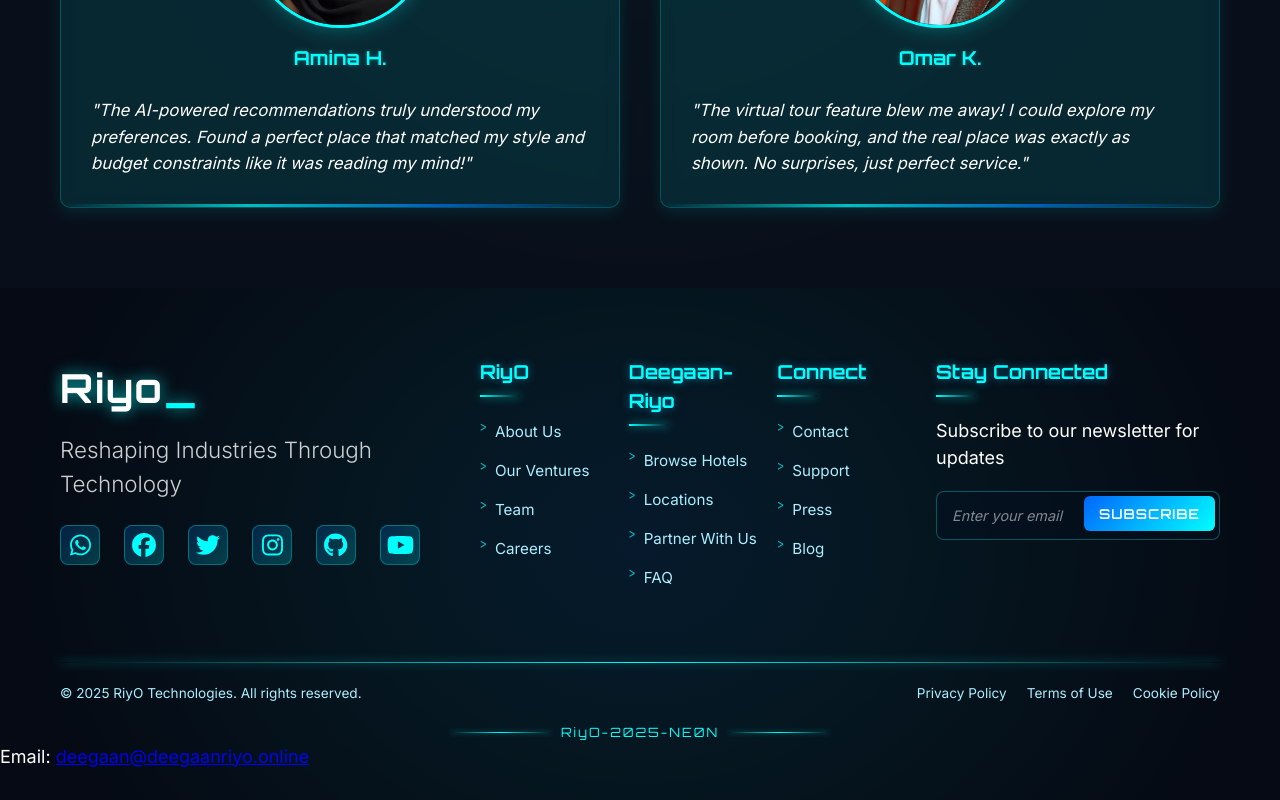
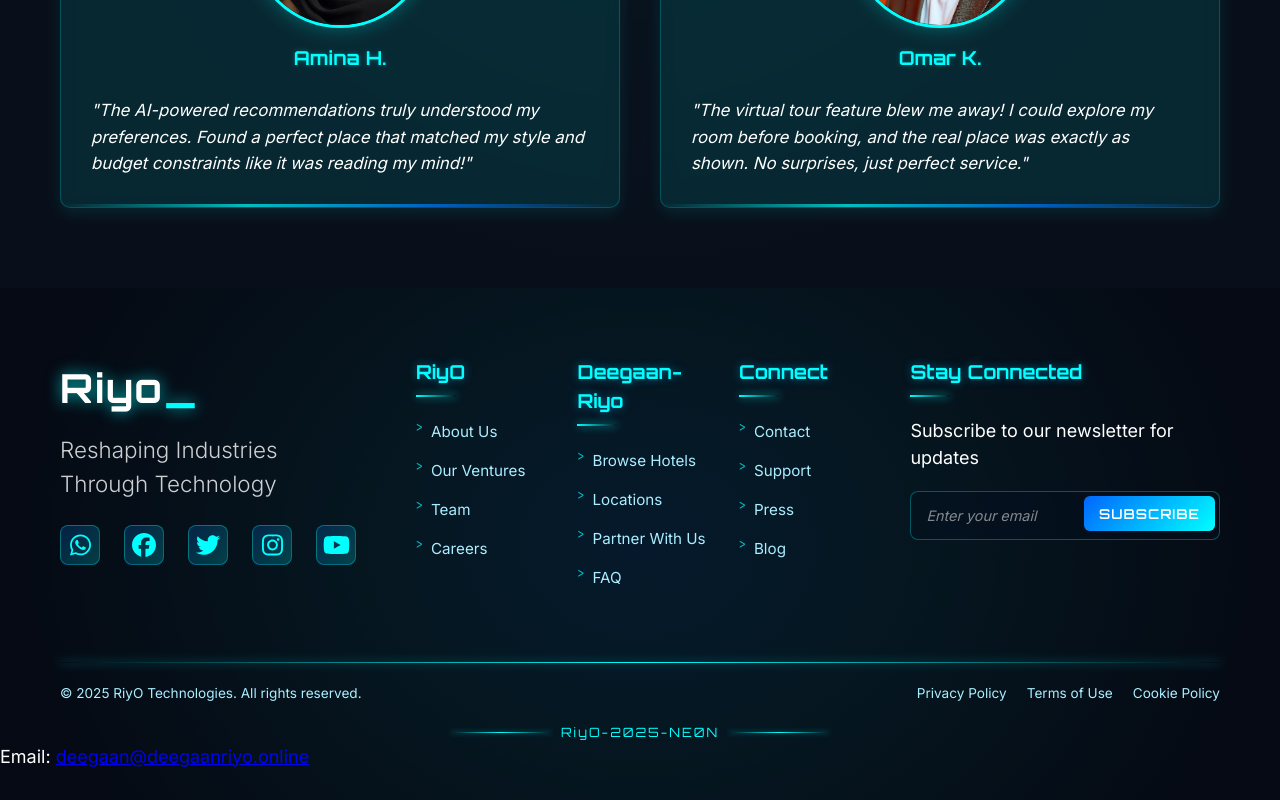
Before and after one commit to NovaSyncc/deegaan-riyp, a React (Create React App) app: page /eastleigh-hotels in a window 1280 px wide. Shown: the part 3386-4186 px from the top of the page. Built offline with nearby package versions, Linux system fonts and the light colour scheme.

Commit message:
Remove GitHub repository link from footer

```diff
--- a/src/components/Footer/Footer.jsx
+++ b/src/components/Footer/Footer.jsx
@@ -6,7 +6,6 @@ import {
   faFacebook,
   faTwitter,
   faInstagram,
-  faGithub,
   faYoutube
 } from '@fortawesome/free-brands-svg-icons';
 import './Footer.css';
@@ -88,15 +87,6 @@ const Footer = () => {
               rel="noopener noreferrer"
             >
               <FontAwesomeIcon icon={faInstagram} />
-            </a>
-            <a
-              href="https://github.com/NovaSyncc"
-              className="social-icon"
-              aria-label="GitHub - NovaSyncc"
-              target="_blank"
-              rel="noopener noreferrer"
-            >
-              <FontAwesomeIcon icon={faGithub} />
             </a>
             <a
               href="https://youtube.com/@RiyoNova"
```
